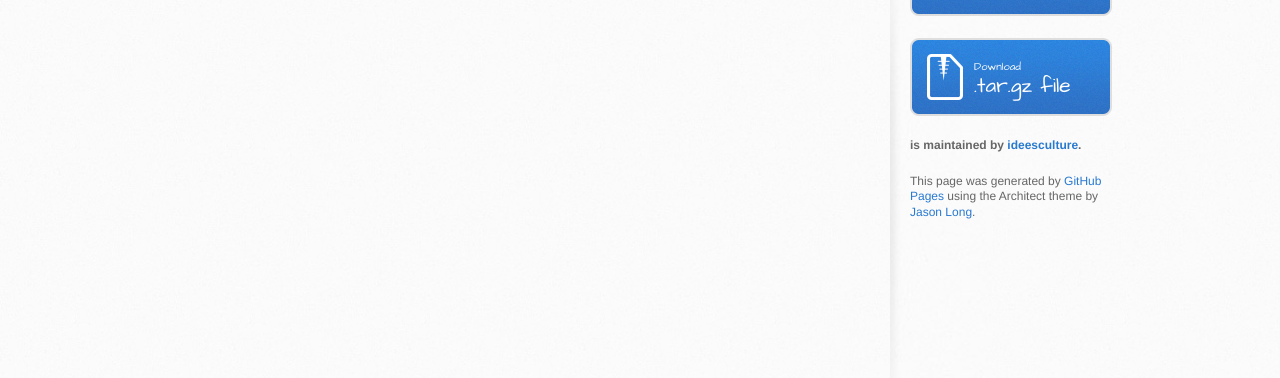
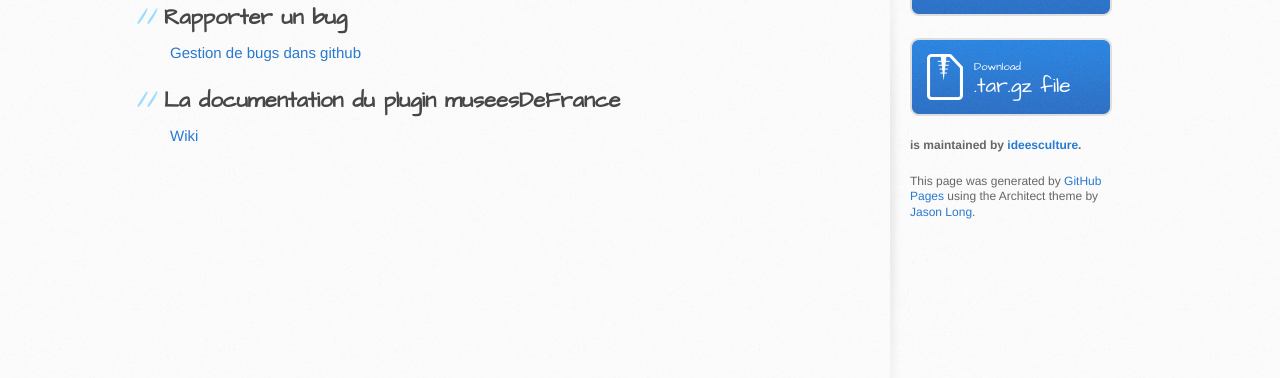
Before and after one commit to ideesculture/museesDeFrance, a plain HTML site: page index.html in a window 1280 px wide. Shown: the part 328-706 px from the top of the page. Drawn offline with Linux system fonts and the light colour scheme.

Commit message:
Update index.html

```diff
--- a/index.html
+++ b/index.html
@@ -13,7 +13,7 @@
     <script src="//html5shiv.googlecode.com/svn/trunk/html5.js"></script>
     <![endif]-->
 
-    <title>Museesdefrance by ideesculture</title>
+    <title>museesDeFrance by ideesculture</title>
   </head>
 
   <body>
@@ -30,6 +30,11 @@
         <section id="main-content">
           <h1>
 <a name="providence-plugin-museesdefrance" class="anchor" href="#providence-plugin-museesdefrance"><span class="octicon octicon-link"></span></a>providence-plugin-museesdefrance</h1>
+
+          <h2>Rapporter un bug</h2>
+          <p><a href=https://github.com/ideesculture/museesDeFrance/issues>Gestion de bugs dans github </a></p>
+          <h2>La documentation du plugin museesDeFrance</h2>
+          <p><a href=https://github.com/ideesculture/museesDeFrance/wiki>Wiki</a></p>
         </section>
 
         <aside id="sidebar">
```
